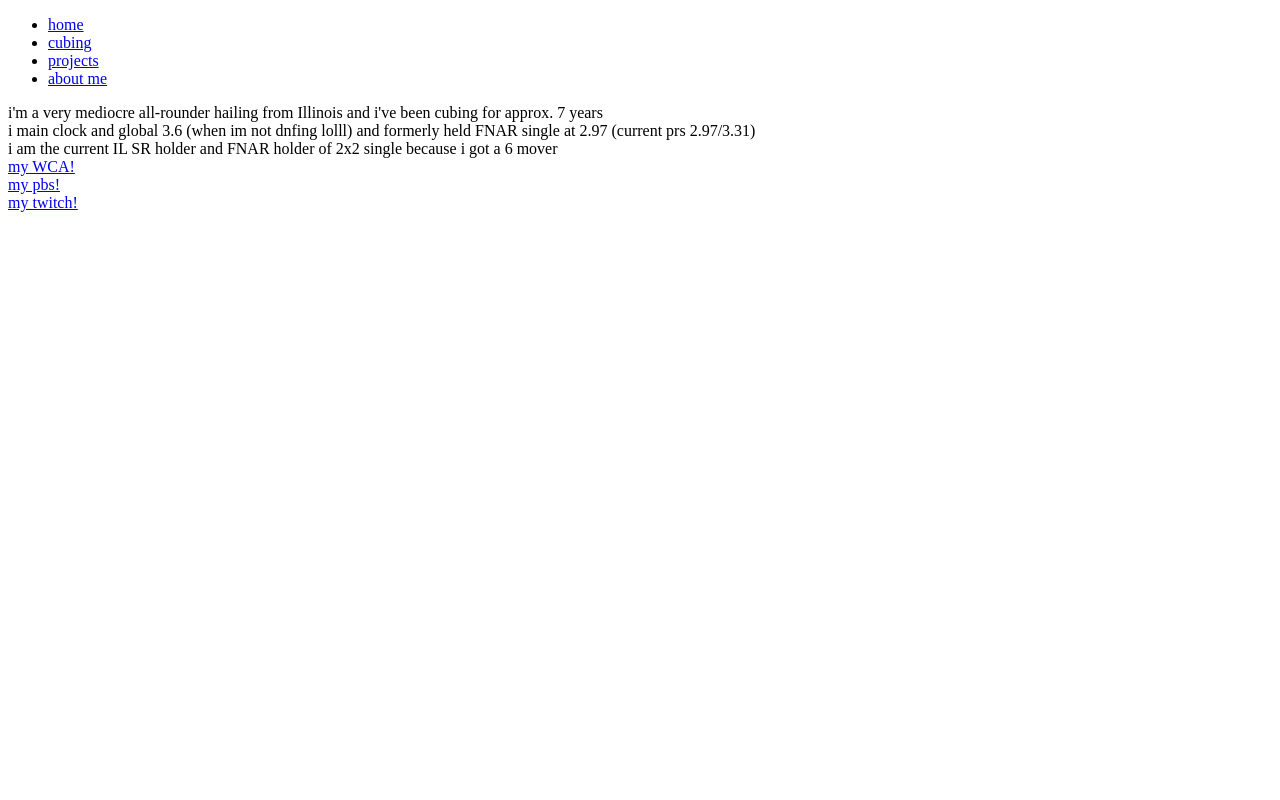
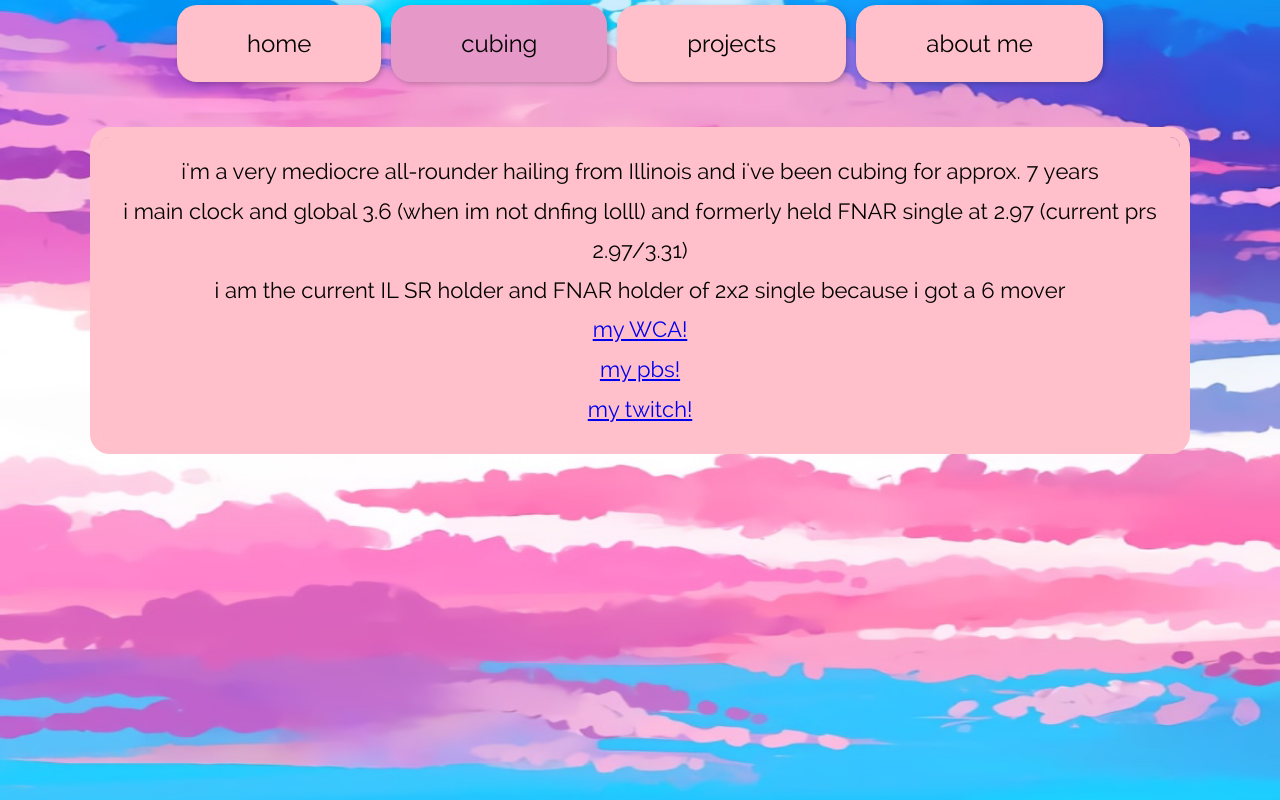
Before and after one commit to PulsarCubes/website, a plain HTML site: page cubing/index.html in a window 1280 px wide. Drawn offline with Linux system fonts and the light colour scheme; the site is published under a folder, as on GitHub Pages, so addresses that start at the root find nothing.

Commit message:
hopefully actually fixed

```diff
--- a/cubing/index.html
+++ b/cubing/index.html
@@ -5,14 +5,14 @@
     <meta http-equiv='X-UA-Compatible' content='IE=edge'>
     <title>PulsarCubes!!</title>
     <meta name='viewport' content='width=device-width, initial-scale=1'>
-    <link rel='stylesheet' type='text/css' media='screen' href='/main.css'>
+    <link rel='stylesheet' type='text/css' media='screen' href='../main.css'>
 </head>
 <body>
 	<ul class="nav">
-	    <li><a href="/">home</a></li>
-	    <li><a class="active" href="/cubing">cubing</a></li>
-        <li><a href="/projects">projects</a></li>
-        <li><a href="/about">about me</a></li>
+	    <li><a href="../index.html">home</a></li>
+	    <li><a class="active" href="/index.html">cubing</a></li>
+        <li><a href="../projects/index.html">projects</a></li>
+        <li><a href="../about.html">about me</a></li>
 	</ul>
     <p class="textstuff">
        i'm a very mediocre all-rounder hailing from Illinois and i've been cubing for approx. <span id="cubing-timestamp"></span> years
```
Also changed, not shown: about.html (+4 -4 lines), projects/index.html (+5 -5 lines).
